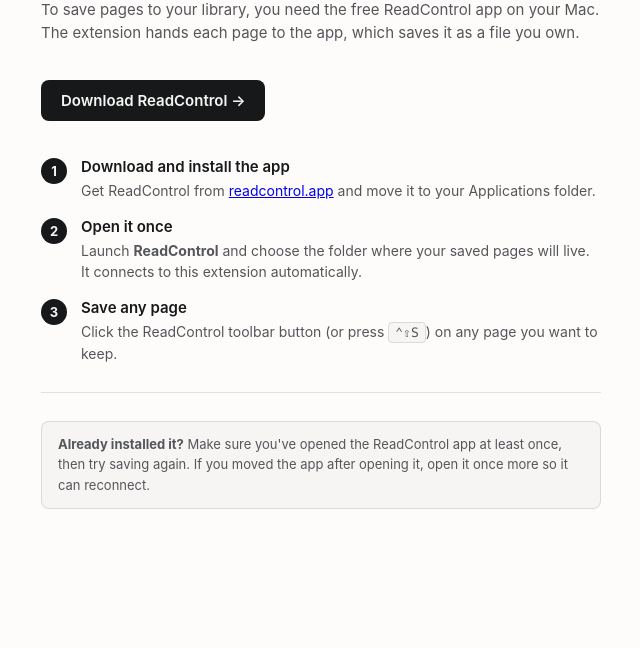
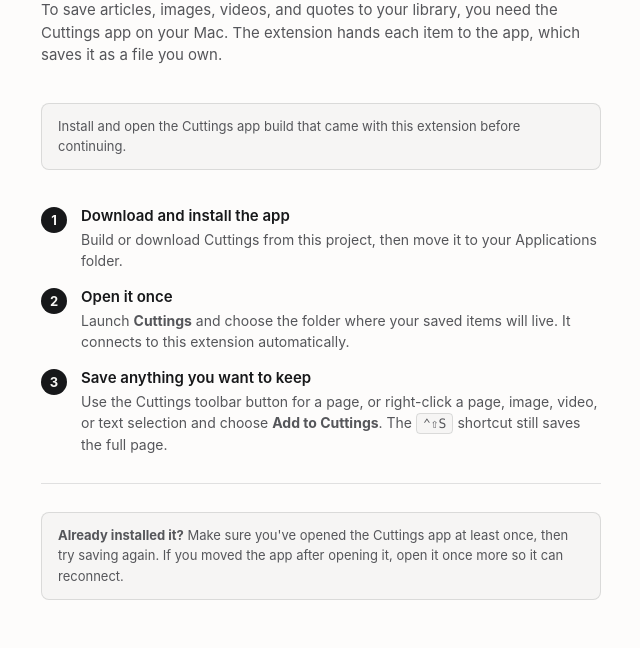
Before and after one commit to manfromanotherland/cuttings, a browser extension: page install.html in a window 1280 px wide. Shown: the part 155-803 px from the top of the page, without its empty margins (319-959 px from the left). Drawn offline with Linux system fonts and the light colour scheme.

Commit message:
docs(extension): update Cuttings setup copy

```diff
--- a/install.html
+++ b/install.html
@@ -3,9 +3,9 @@
   <head>
     <meta charset="utf-8" />
     <meta name="viewport" content="width=device-width, initial-scale=1" />
-    <title>Get the ReadControl app</title>
+    <title>Get the Cuttings app</title>
     <style>
-      /* ReadControl "paper" palette — shared with the website. See DESIGN.md. */
+      /* Cuttings "paper" palette — shared with the macOS app. See DESIGN.md. */
       :root {
         --accent: #17181a; /* dark ink; the primary action, never blue */
         --accent-hover: #35363a;
@@ -21,7 +21,7 @@
           -apple-system, BlinkMacSystemFont, "Segoe UI", Roboto, sans-serif;
       }
 
-      /* ReadControl "charcoal" palette — the website's dark theme; ink inverts. */
+      /* Cuttings "charcoal" palette — the app's dark theme; ink inverts. */
       @media (prefers-color-scheme: dark) {
         :root {
           --accent: #e8e9eb;
@@ -179,18 +179,18 @@
   <body>
     <div class="card">
       <div class="logo">
-        <img src="icons/icon-128.png" alt="ReadControl" />
+        <img src="icons/icon-128.png" alt="Cuttings" />
       </div>
 
-      <h1>Get the ReadControl app</h1>
+      <h1>Get the Cuttings app</h1>
       <p class="subtitle">
-        To save pages to your library, you need the free ReadControl app on your Mac. The extension
-        hands each page to the app, which saves it as a file you own.
+        To save articles, images, videos, and quotes to your library, you need the Cuttings app on
+        your Mac. The extension hands each item to the app, which saves it as a file you own.
       </p>
 
-      <a class="download" href="https://readcontrol.app" target="_blank" rel="noopener">
-        Download ReadControl →
-      </a>
+      <p class="note" style="margin-bottom: 36px">
+        Install and open the Cuttings app build that came with this extension before continuing.
+      </p>
 
       <div class="section">
         <div class="step">
@@ -198,9 +198,7 @@
           <div class="step-body">
             <div class="step-title">Download and install the app</div>
             <div class="step-desc">
-              Get ReadControl from
-              <a href="https://readcontrol.app" target="_blank" rel="noopener">readcontrol.app</a>
-              and move it to your Applications folder.
+              Build or download Cuttings from this project, then move it to your Applications folder.
             </div>
           </div>
         </div>
@@ -210,7 +208,7 @@
           <div class="step-body">
             <div class="step-title">Open it once</div>
             <div class="step-desc">
-              Launch <strong>ReadControl</strong> and choose the folder where your saved pages will
+              Launch <strong>Cuttings</strong> and choose the folder where your saved items will
               live. It connects to this extension automatically.
             </div>
           </div>
@@ -219,10 +217,11 @@
         <div class="step">
           <div class="step-num">3</div>
           <div class="step-body">
-            <div class="step-title">Save any page</div>
+            <div class="step-title">Save anything you want to keep</div>
             <div class="step-desc">
-              Click the ReadControl toolbar button (or press <code>⌃⇧S</code>) on any page you want
-              to keep.
+              Use the Cuttings toolbar button for a page, or right-click a page, image, video, or
+              text selection and choose <strong>Add to Cuttings</strong>. The <code>⌃⇧S</code> shortcut
+              still saves the full page.
             </div>
           </div>
         </div>
@@ -231,7 +230,7 @@
       <hr class="divider" />
 
       <p class="note">
-        <strong>Already installed it?</strong> Make sure you've opened the ReadControl app at least
+        <strong>Already installed it?</strong> Make sure you've opened the Cuttings app at least
         once, then try saving again. If you moved the app after opening it, open it once more so it
         can reconnect.
       </p>
```
Also changed, not shown: options.html (+7 -7 lines), README.md.
